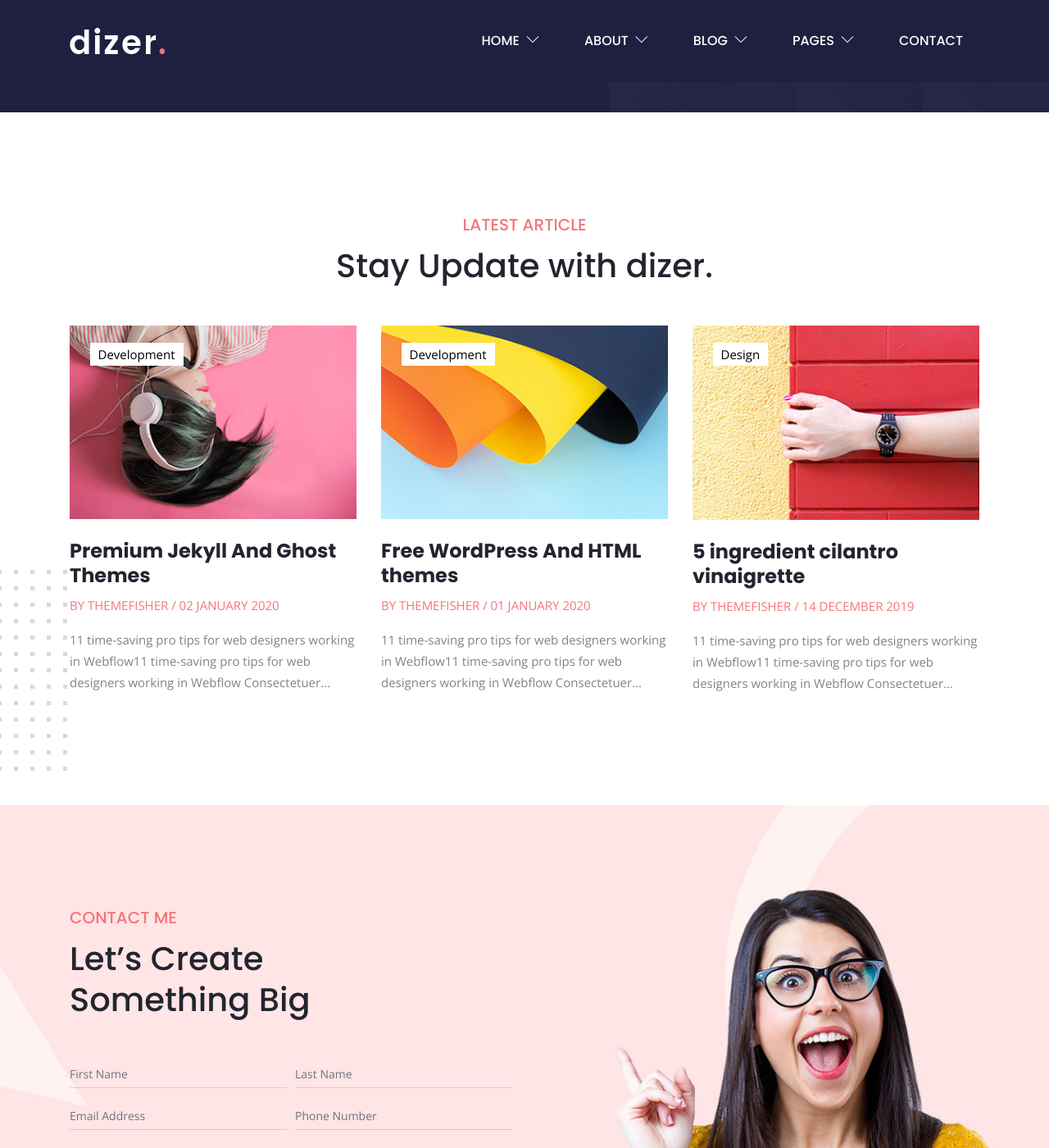
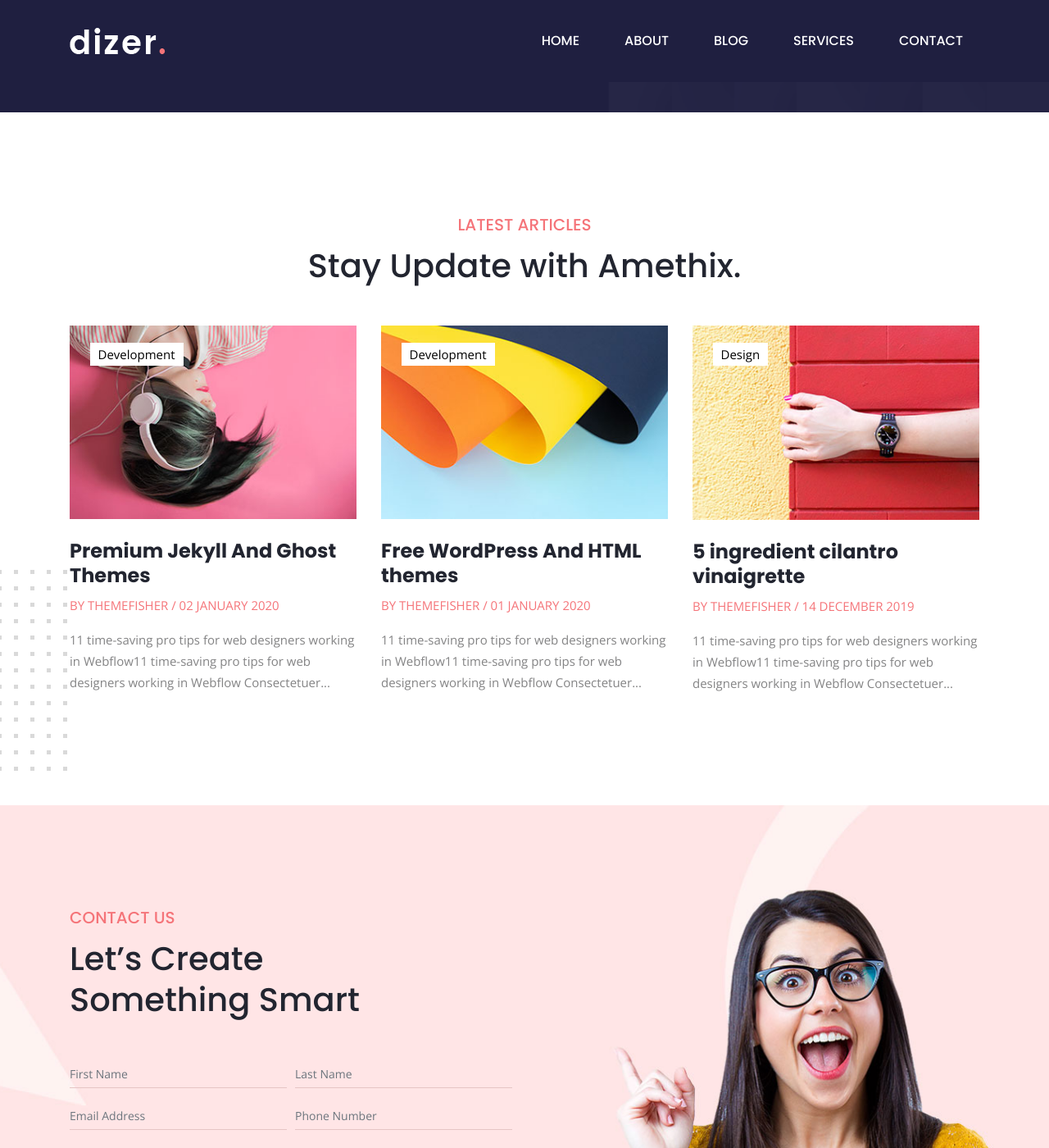
Before and after one commit to fgadaleta/amethix-webpage, a Jekyll site: the page built from index.html, in a window 1280 px wide and 1400 px high, scrolled down 3210 px. Shown: the whole window at 82% size. Built offline with Jekyll 4.4.1, drawn with Linux system fonts in a browser that asks for light colours.

Commit message:
amethix website

```diff
--- a/_includes/blog.html
+++ b/_includes/blog.html
@@ -4,9 +4,9 @@
 		<div class="row">
 			<div class="col-lg-12 text-center">
 				<span class="h5 text-color text-uppercase">
-					latest article
+					latest articles
 				</span>
-				<h3 class="mb-5 mt-2">Stay Update with dizer.</h3>
+				<h3 class="mb-5 mt-2">Stay Update with Amethix.</h3>
 			</div>
 		</div>
 		<div class="row justify-content-center">
--- a/_includes/contact.html
+++ b/_includes/contact.html
@@ -4,9 +4,9 @@
 		<div class="row">
 			<div class="col-lg-6">
 				<span class="h5 text-color text-uppercase">
-					Contact me
+					Contact us
 				</span>
-				<h3 class="mb-5 mt-2">Let’s Create <br>Something Big</h3>
+				<h3 class="mb-5 mt-2">Let’s Create <br>Something Smart</h3>
 
 				<form action="{{site.contact_form_action}}" class="home-contact-form">
 					<div class="form-row">
--- a/about.html
+++ b/about.html
@@ -304,10 +304,10 @@ description: "Who we are. What we do. Why we are here."
 	<div class="container">
 		<div class="row align-items-center">
 			<div class="col-lg-9 mb-5 mb-lg-0">
-				<h2 class="text-white mb-0">dizer give the smart solution for your business</h2>
+				<h2 class="text-white mb-0">Amethix empowers organizations with the smartest solutions</h2>
 			</div>
 			<div class="col-lg-3">
-				<a href="contact.html" class="btn btn-primary">get a quote</a>
+				<a href="contact.html" class="btn btn-primary">Contact us</a>
 			</div>
 		</div>
 	</div>
--- a/services.html
+++ b/services.html
@@ -1,6 +1,6 @@
 ---
 layout: default
-header_image: "/assets/images/bg/about-bg.jpg"
+header_image: "/assets/images/bg/squares-bg.jpg"
 title: "Our Solutions"
 description: "As a consulting firm, we partner with your business to create and protect
 value with data. This can be building internal products or optimizing
```
Also changed, not shown: _data/navigation.yml (+32 -29 lines).
